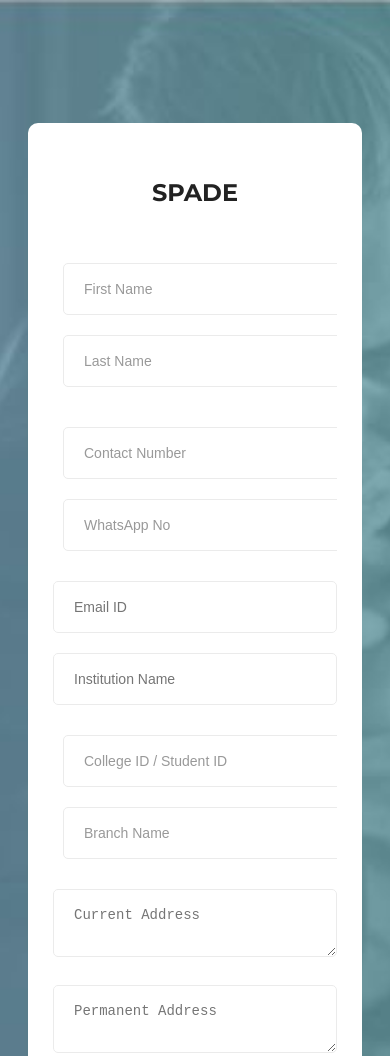
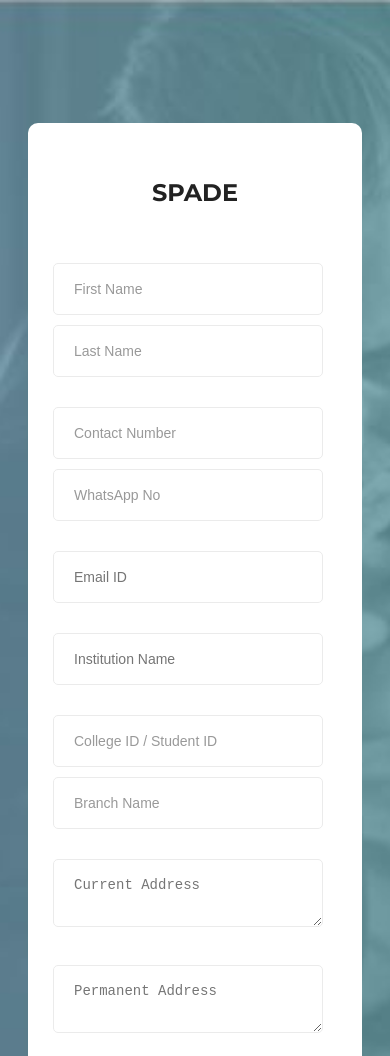
Before and after one commit to akhilsnair1047/spade-regis, a plain HTML site: page index.html in a window 390 px wide. Shown: the top 1056 px of the page. Drawn offline with Linux system fonts and the light colour scheme.

Commit message:
update #6

```diff
--- a/css/style.css
+++ b/css/style.css
@@ -365,9 +365,9 @@ input[type=checkbox]:not(old):checked + label > span:before {
     padding: 50px 25px; } }
 
 @media screen and (max-width: 768px) {
-  .form-input{
-    width: 100%;
-    margin: 10px;
+  .form-input, .form-input-1{
+    width: 95%;
+    margin-top: 10px;
   }
 }
 
```
